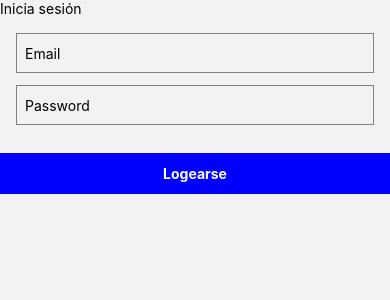
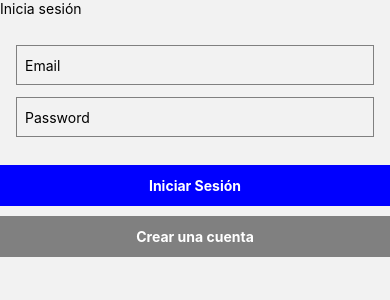
Before and after one commit to mateomealla/React-Native-PI-Prog3, a React Native app in the folder React-Native/: screen /Login in a window 390 px wide. Shown: the top 300 px of the page. Built offline with nearby package versions, Linux system fonts and the light colour scheme.

Commit message:
Login, Register, Stack y Tab Navigator

```diff
--- a/React-Native/src/navigation/StackNavigator.js
+++ b/React-Native/src/navigation/StackNavigator.js
@@ -2,13 +2,8 @@ import React from "react";
 
 import { createNativeStackNavigator } from "@react-navigation/native-stack";
 
-import Home from "../screens/StackNavigatorScreens/Home";
-
-import Pantalla2 from "../screens/StackNavigatorScreens/Pantalla2";
-import Pantalla3 from "../screens/StackNavigatorScreens/Pantalla3";
-
-import register from "../screens/session/Register";
-import loogin from "../screens/session/Login";
+import register from "../screens/StackNavigatorScreens/Register";
+import login from "../screens/StackNavigatorScreens/Login";
 
 import TabNavigator from "./TabNavigator";
 
@@ -17,14 +12,8 @@ const Stack = createNativeStackNavigator();
 export default function StackNavigator() {
   return (
     <Stack.Navigator>
-      <Stack.Screen name="Login" component={loogin} options={{headerShown: false}} />
+      <Stack.Screen name="Login" component={login} options={{headerShown: false}} />
       <Stack.Screen name="Register" component={register} options={{headerShown: false}} />
-
-
-      <Stack.Screen name="Home" component={Home} options={{headerShown: false}} />
-
-      <Stack.Screen name="Pantalla2" component={Pantalla2} options={{headerShown: false}} />
-      <Stack.Screen name="Pantalla3" component={Pantalla3} options={{headerShown: false}} />
 
       <Stack.Screen name="TabNavigator" component={TabNavigator} options={{headerShown: false}} />
     </Stack.Navigator>
--- a/React-Native/src/screens/StackNavigatorScreens/Home.js
+++ /dev/null
@@ -1,20 +0,0 @@
-import { Text, View, Pressable } from "react-native";
-import React, { Component } from "react";
-
-export class Home extends Component {
-  constructor(props) {
-    super(props);
-  }
-  render() {
-    return (
-      <View>
-        <Text>Home</Text>
-        <Pressable onPress={() => this.props.navigation.navigate("Pantalla3")}>
-          <Text>Ir a Pantalla 3</Text>
-        </Pressable>
-      </View>
-    );
-  }
-}
-
-export default Home;
--- /dev/null
+++ b/React-Native/src/screens/StackNavigatorScreens/Login.js
@@ -0,0 +1,100 @@
+import { Text, View, Pressable, TextInput, StyleSheet } from "react-native";
+import React, { Component } from "react";
+import { auth } from "../../firebase/config";
+
+export class Login extends Component {
+  constructor(props) {
+    super(props);
+    this.state = {
+      email: "",
+      password: "",
+      error_message: "",
+    };
+  }
+  submit(email, password) {
+    console.log("Usuario Logeado:", { email, password });
+
+    {
+      auth
+        .signInWithEmailAndPassword(email, password)
+        .then((user) => {
+          this.props.navigation.navigate('TabNavigator', { screen: 'Home', params: {id:123} });
+        })
+        .catch((error) => this.setState({ error_message: error.message }));
+    }
+  }
+
+  render() {
+    return (
+      <View>
+        <Text>Inicia sesión</Text>
+        <Text style={styles.error_message}>{this.state.error_message}</Text>
+        <View style={styles.container}>
+          <TextInput
+            style={styles.input}
+            keyboardType="email-address"
+            placeholder="Email"
+            onChangeText={(text) => this.setState({ email: text })}
+            value={this.state.email}
+          />
+          <TextInput
+            style={styles.input}
+            secureTextEntry={true}
+            placeholder="Password"
+            onChangeText={(text) => this.setState({ password: text })}
+            value={this.state.password}
+          />
+        </View>
+        <Pressable
+          style={styles.button}
+          onPress={() => this.submit(this.state.email, this.state.password)}
+        >
+          <Text style={styles.buttonText}>Iniciar Sesión</Text>
+        </Pressable>
+        <Pressable
+          style={styles.button2}
+          onPress={() => this.props.navigation.navigate("Register")}
+        >
+          <Text style={styles.buttonText}>Crear una cuenta</Text>
+        </Pressable>
+      </View>
+    );
+  }
+}
+
+const styles = StyleSheet.create({
+  container: {
+    flex: 1,
+    justifyContent: "center",
+    padding: 16,
+  },
+  error_message: {
+    color: "red",
+    marginBottom: 12,
+
+  },
+  input: {
+    height: 40,
+    borderColor: "gray",
+    borderWidth: 1,
+    marginBottom: 12,
+    paddingHorizontal: 8,
+  },
+  button: {
+    backgroundColor: "blue",
+    padding: 12,
+    alignItems: "center",
+    marginBottom: 10,
+  },
+  button2: {
+    backgroundColor: "gray",
+    padding: 12,
+    alignItems: "center",
+  },
+  buttonText: {
+    color: "white",
+    fontWeight: "bold",
+  },
+});
+
+export default Login;
--- a/React-Native/src/screens/StackNavigatorScreens/Pantalla2.js
+++ /dev/null
@@ -1,20 +0,0 @@
-import { Text, View, Pressable } from 'react-native'
-import React, { Component } from 'react'
-
-export class Pantalla2 extends Component {
-  constructor(props) {
-    super(props);
-  }
-  render() {
-    return (
-      <View>
-        <Text>Pantalla2</Text>
-        <Pressable onPress={() => this.props.navigation.navigate('TabNavigator', { screen: 'Feed', params: {id:123} })}>
-          <Text>Ir a Feed</Text>
-        </Pressable>
-      </View>
-    )
-  }
-}
-
-export default Pantalla2
--- a/React-Native/src/screens/StackNavigatorScreens/Pantalla3.js
+++ /dev/null
@@ -1,20 +0,0 @@
-import { Pressable, Text, View } from 'react-native'
-import React, { Component } from 'react'
-
-export class Pantalla3 extends Component {
-  constructor(props) {
-    super(props);
-  }
-  render() {
-    return (
-      <View>
-        <Text>Pantalla3</Text>
-        <Pressable onPress={() => this.props.navigation.navigate('Pantalla2')}>
-          <Text>Ir a Pantalla 2</Text>
-        </Pressable>
-      </View>
-    )
-  }
-}
-
-export default Pantalla3
--- a/React-Native/src/screens/session/Register.js
+++ b/React-Native/src/screens/StackNavigatorScreens/Register.js
@@ -8,21 +8,23 @@ export class Register extends Component {
     this.state = {
       username: '',
       email: '',
-      password: ''
+      password: '',
+      error_message: ''
     };
   }
   submit(email, password, username) {
 
     console.log('Usuario registrado:', { email, password, username });
-    if(password.length < 6){
-        alert('La contraseña debe tener al menos 6 caracteres');
-        return;
-    }{
+    if (username.length < 5) {
+      alert('El nombre de usuario debe tener al menos 5 caracteres');
+      return;
+    }
+    {
     auth.createUserWithEmailAndPassword(email, password)
     .then((user) => {
       this.props.navigation.navigate("Login")
     })
-    .catch((error) => console.log("error en la creación de usuario:", error))
+    .catch((error) => this.setState({ error_message: error.message }));
   }
 }
 
@@ -30,6 +32,7 @@ export class Register extends Component {
     return (
       <View>
         <Text>Registra tu usuario</Text>
+        <Text style={styles.error_message}>{this.state.error_message}</Text>
         <View style={styles.container}>
           <TextInput style={styles.input} keyboardType="default" placeholder="Username" onChangeText={(text) => this.setState({username: text})} value={this.state.username} />
           <TextInput style={styles.input} keyboardType="email-address" placeholder="Email" onChangeText={(text) => this.setState({email: text})} value={this.state.email} />
@@ -37,6 +40,9 @@ export class Register extends Component {
         </View>
         <Pressable style={styles.button} onPress={() => this.submit(this.state.email, this.state.password, this.state.username)}>
           <Text style={styles.buttonText}>Registrarse</Text>
+        </Pressable>
+        <Pressable style={styles.button2} onPress={() => this.props.navigation.navigate("Login")}>
+          <Text style={styles.buttonText}>Ir a Login</Text>
         </Pressable>
       </View>
     )
@@ -49,6 +55,10 @@ const styles = StyleSheet.create({
         justifyContent: 'center',
         padding: 16,
     },
+    error_message: {
+        color: 'red',
+        marginBottom: 12,
+    },
     input: {
         height: 40,
         borderColor: 'gray',
@@ -60,6 +70,13 @@ const styles = StyleSheet.create({
         backgroundColor: 'blue',
         padding: 12,
         alignItems: 'center',
+        marginBottom: 10,
+
+    },
+    button2: {
+        backgroundColor: "gray",
+        padding: 12,
+        alignItems: "center",
     },
     buttonText: {
         color: 'white',
--- a/React-Native/src/screens/TabNavigatorScreens/Feed.js
+++ b/React-Native/src/screens/TabNavigatorScreens/Home.js
@@ -26,7 +26,7 @@ export class Feed extends Component {
   render() {
     return (
       <View style={styles.container}>
-        <Text>Feed</Text>
+
         <FlatList
           data={this.state.tweetsRecuperados}
           keyExtractor={(item) => item.id.toString()}
--- a/React-Native/src/screens/TabNavigatorScreens/Usuario.js
+++ b/React-Native/src/screens/TabNavigatorScreens/Nueva-Publicacion.js
@@ -14,7 +14,7 @@ export class Usuario extends Component {
   render() {
     return (
       <View>
-        <Text>Usuario</Text>
+
         <FormularioCreaDocs navigation={this.props.navigation} />
       </View>
     )
--- a/React-Native/src/screens/TabNavigatorScreens/Buscador.js
+++ b/React-Native/src/screens/TabNavigatorScreens/Profile.js
@@ -8,7 +8,7 @@ export class Buscador extends Component {
   render() {
     return (
       <View>
-        <Text>Buscador</Text>
+
       </View>
     )
   }
--- a/React-Native/src/screens/session/Login.js
+++ /dev/null
@@ -1,70 +0,0 @@
-import { Text, View, Pressable, TextInput, StyleSheet} from 'react-native'
-import React, { Component } from 'react'
-import {auth} from '../../firebase/config'
-
-export class Login extends Component {
-    constructor(props) {
-    super(props);
-    this.state = {
-      email: '',
-      password: ''
-    };
-  }
-  submit(email, password) {
-
-    console.log('Usuario Logeado:', { email, password });
-    if(password.length < 6){
-        alert('La contraseña debe tener al menos 6 caracteres');
-        return;
-    }
-    {
-    auth.signInWithEmailAndPassword(email, password)
-    .then((user) => {
-      this.props.navigation.navigate("Home")
-    })
-    .catch((error) => console.log("error en el inicio de sesión:", error))
-  }
-}
-
-  render() {
-    return (
-      <View>
-        <Text>Inicia sesión</Text>
-        <View style={styles.container}>
-          <TextInput style={styles.input} keyboardType="email-address" placeholder="Email" onChangeText={(text) => this.setState({email: text})} value={this.state.email} />
-          <TextInput style={styles.input} secureTextEntry={true} placeholder="Password" onChangeText={(text) => this.setState({password: text})} value={this.state.password} />
-        </View>
-        <Pressable style={styles.button} onPress={() => this.submit(this.state.email, this.state.password)}>
-          <Text style={styles.buttonText}>Logearse</Text>
-        </Pressable>
-      </View>
-    )
-  }
-}
-
-const styles = StyleSheet.create({
-    container: {
-        flex: 1,
-        justifyContent: 'center',
-        padding: 16,
-    },
-    input: {
-        height: 40,
-        borderColor: 'gray',
-        borderWidth: 1,
-        marginBottom: 12,
-        paddingHorizontal: 8,
-    },
-    button: {
-        backgroundColor: 'blue',
-        padding: 12,
-        alignItems: 'center',
-    },
-    buttonText: {
-        color: 'white',
-        fontWeight: 'bold',
-    },
-
-})
-
-export default Login
```
Also changed, not shown: React-Native/src/navigation/TabNavigator.js (+6 -6 lines).
